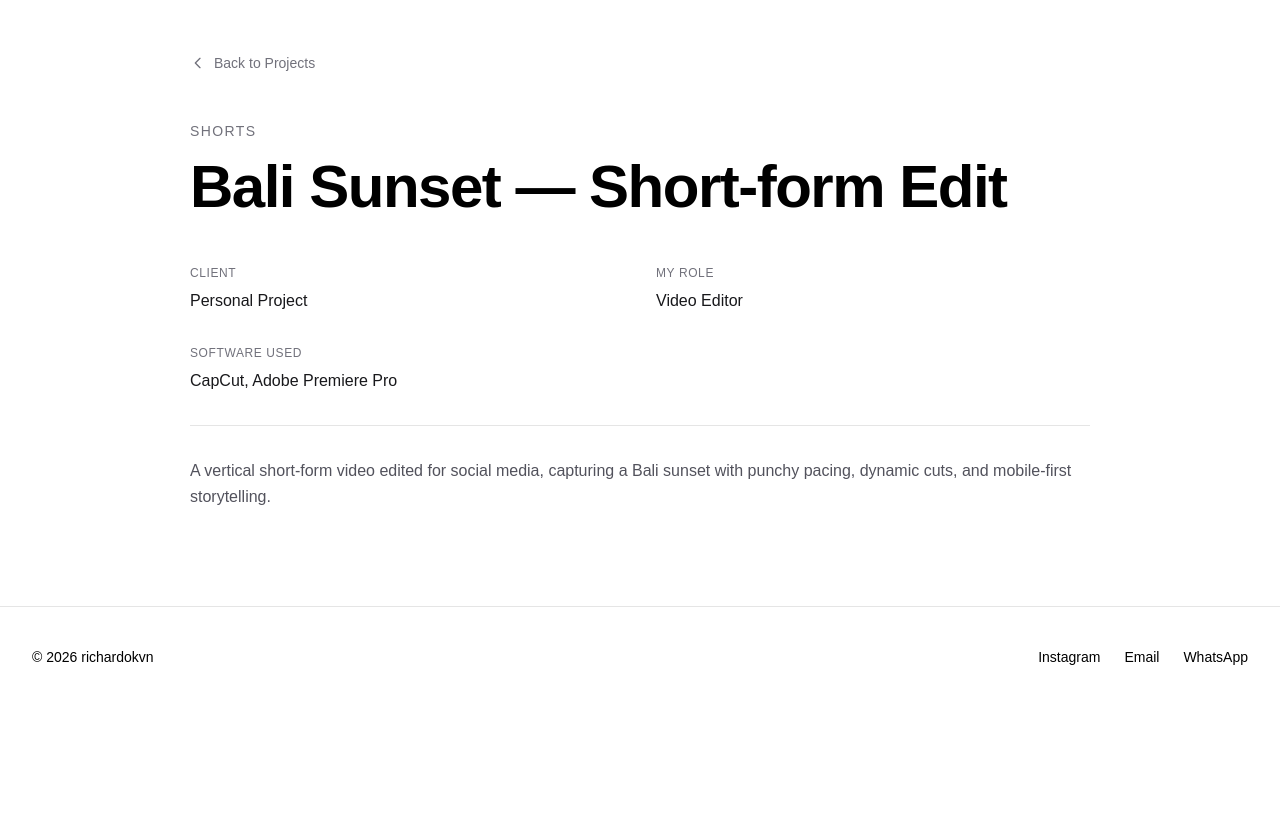
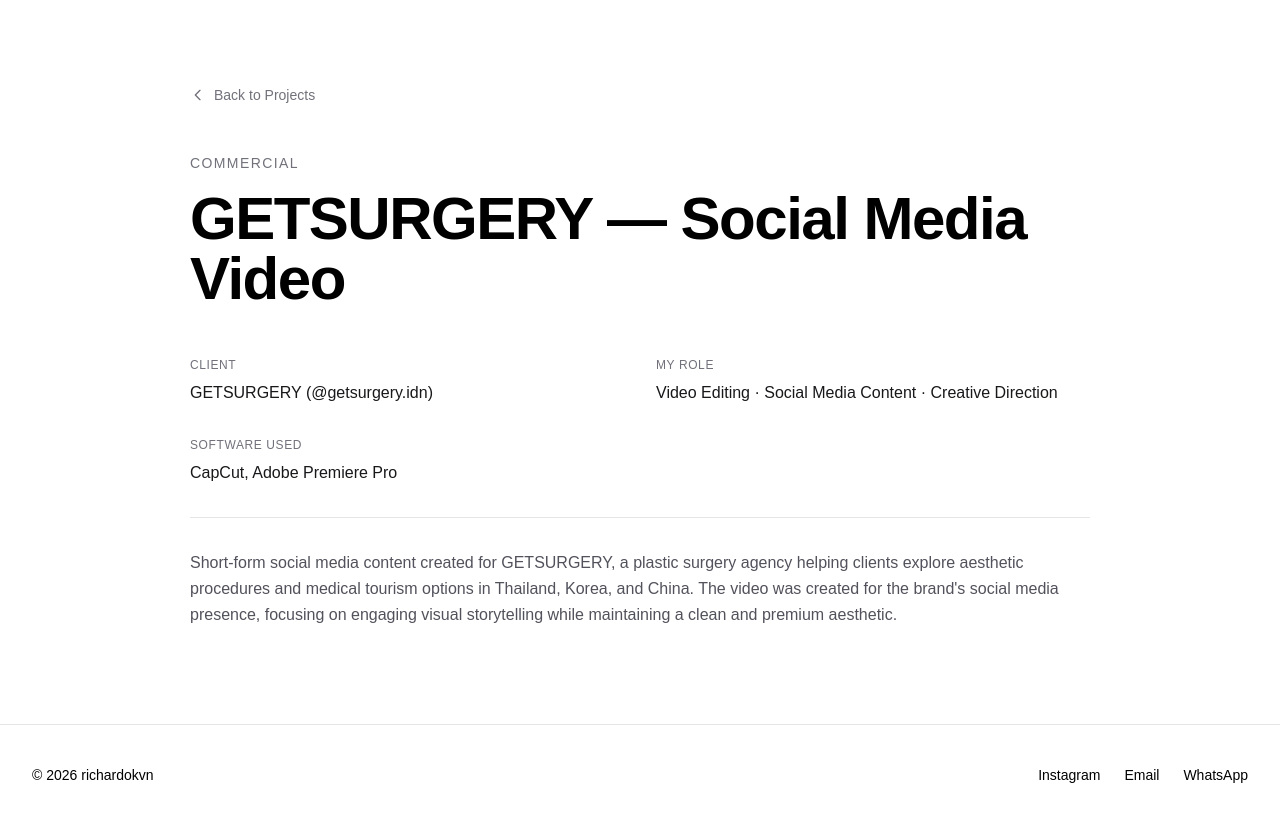
Before and after one commit to kpean/richardo-portfolio, a Next.js app: page /work/bali-sunset-short in a window 1280 px wide. Shown: the part 900-1722 px from the top of the page. Before the commit the page ends 1607 px from the top, so only its background shows below. Built offline with nearby package versions, Linux system fonts and the light colour scheme.

Commit message:
Fix portfolio navigation, categories, and project layout

```diff
--- a/src/app/work/[slug]/page.tsx
+++ b/src/app/work/[slug]/page.tsx
@@ -61,7 +61,7 @@
 
   return (
     <main className="flex min-h-screen flex-col">
-      <div className="relative w-full bg-black">
+      <div className="relative w-full bg-black pt-8">
         <div
           className={cn(
             "relative mx-auto w-full overflow-hidden rounded-lg bg-black",
--- a/src/components/layout/Navbar.tsx
+++ b/src/components/layout/Navbar.tsx
@@ -7,7 +7,7 @@
 import { usePathname } from "next/navigation";
 import { useCategoryFilter } from "@/components/CategoryFilterProvider";
 
-const projectFilters = ["All", "Commercial", "YouTube", "Shorts", "Wedding"];
+const projectFilters = ["All", "Commercial", "YouTube", "Wedding"];
 
 export function Navbar() {
   const [mobileOpen, setMobileOpen] = useState(false);
@@ -61,7 +61,7 @@
 
           {!isAboutPage && (
             <div className="mt-6 flex items-center gap-8">
-              <a href="#work" className={linkClasses}>
+              <a href="/#work" className={linkClasses}>
                 HOME
               </a>
 
@@ -169,7 +169,7 @@
               </div>
               <div className="flex flex-col items-center gap-5 pt-10">
                 <a
-                  href="#work"
+                  href="/#work"
                   onClick={() => setMobileOpen(false)}
                   className={linkClasses}
                 >
--- a/src/data/projects.ts
+++ b/src/data/projects.ts
@@ -124,16 +124,16 @@
   {
     id: "bali-sunset-short",
     slug: "bali-sunset-short",
-    title: "Bali Sunset — Short-form Edit",
-    description: "A vertical short-form video edited for social media, capturing a Bali sunset with punchy pacing, dynamic cuts, and mobile-first storytelling.",
+    title: "GETSURGERY — Social Media Video",
+    description: "Short-form social media content created for GETSURGERY, a plastic surgery agency helping clients explore aesthetic procedures and medical tourism options in Thailand, Korea, and China. The video was created for the brand's social media presence, focusing on engaging visual storytelling while maintaining a clean and premium aesthetic.",
     thumbnail: "https://i.ytimg.com/vi/kf6mENL_Yfk/maxresdefault.jpg",
-    category: "Shorts",
+    category: "Commercial",
     year: "2026",
-    location: "Bali, Indonesia",
+    location: "Thailand, Korea, China",
     duration: "0:60",
-    role: "Video Editor",
+    role: "Video Editing · Social Media Content · Creative Direction",
     software: ["CapCut", "Adobe Premiere Pro"],
-    client: "Personal Project",
+    client: "GETSURGERY (@getsurgery.idn)",
     youtubeId: "kf6mENL_Yfk",
     tags: ["CapCut", "Adobe Premiere Pro"],
     vertical: true,
```
